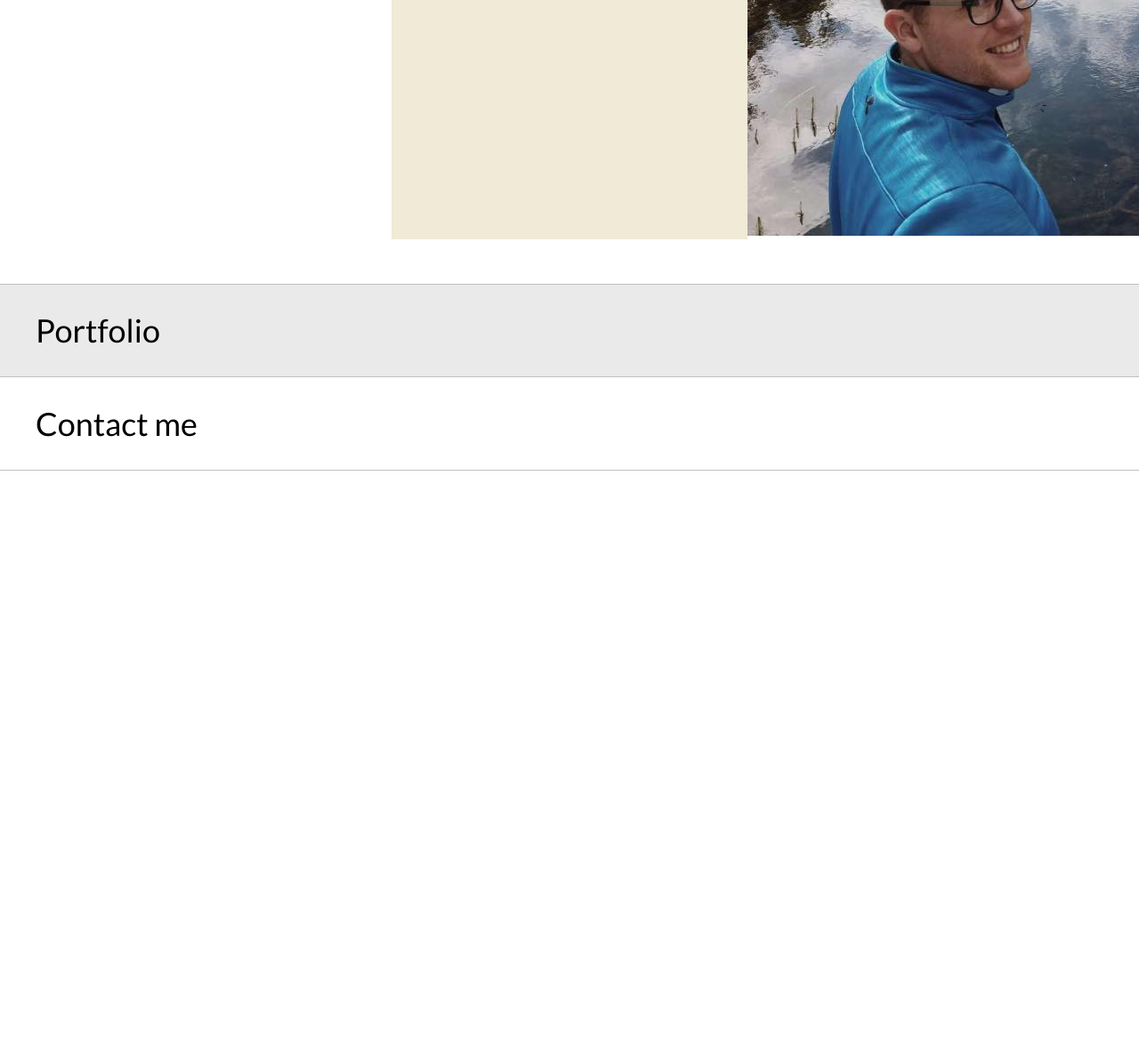
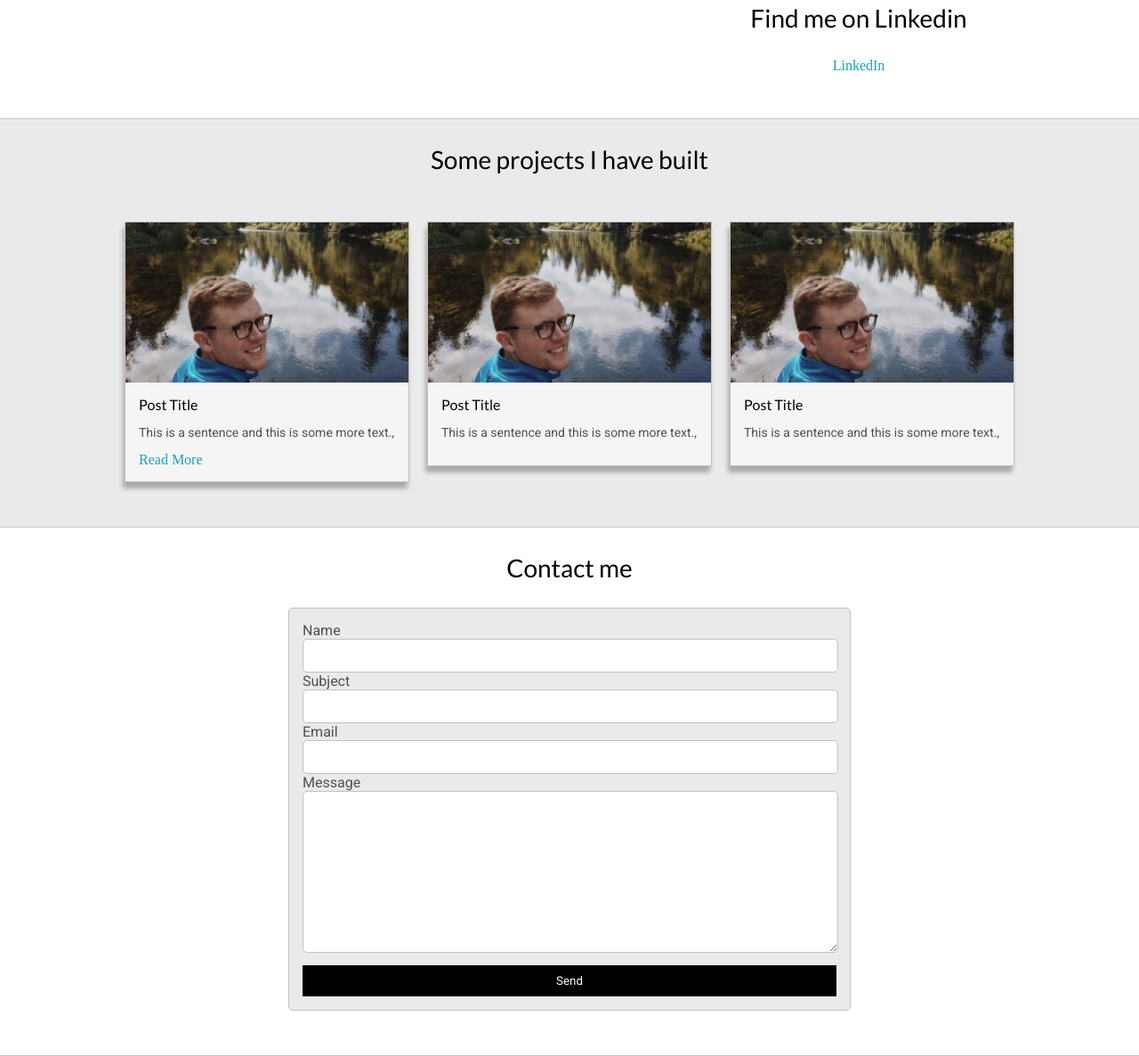
Before and after one commit to Brianconn71/my-portfolio, a plain HTML site: page index.html in a window 1280 px wide. Shown: the part 1302-2489 px from the top of the page at 89% size. Before the commit the page ends 1831 px from the top, so only its background shows below. Drawn offline with Linux system fonts and the light colour scheme.

Commit message:
added portfolio section

```diff
--- a/index.html
+++ b/index.html
@@ -61,7 +61,6 @@
                     <h4>More about me</h4>
                     <p>I am looking for a new and exciting challenge, something to inspire me and get me excited.</p>
                     <p>I love technology and I enjoy helping freelance clients to see their dreams turn into reality on the world wide web.</p>
-                </div>
                 <hr>
                 <h4>Skillset</h4>
                 <p>Fullstack developer with primary focus on Django and freelance experience in WordPress sites.<a href="Brian Connolly Curriculum Vitae.pdf" target="_blank">Download my Resume</a></p>
@@ -83,9 +82,11 @@
                         <li>WordPress</li>
                     </ul>
                 </div>
+            </div>
                 <div class="social-links">
                     <img id="social-img" src="images/My profile pic.jpg" alt="">
-                    <!-- 1:15:31 video -->
+                    <h3>Find me on Linkedin </h3>
+                    <a target="_blank" href="#">LinkedIn</a>
                 </div>
             </div>
         </div>
@@ -93,13 +94,54 @@
 
     <section class="s1">
         <div class="main-container">
-            <h2>Portfolio</h2>
+            <h3 style="text-align: center">Some projects I have built</h3>
+            <div class="post-wrapper">
+                <div>
+                    <div class="post">
+                        <img class="thumbnail" src="images/My profile pic.jpg" alt="">
+                        <div class="post-preview">
+                            <h6 class="post-title">Post Title</h6>
+                            <p class="post-intro">This is a sentence and this is some more text.,</p>
+                            <a href="">Read More</a>
+                        </div>
+                    </div>
+                </div>
+                <div class="">
+                    <div class="post">
+                        <img class="thumbnail" src="images/My profile pic.jpg" alt="">
+                        <div class="post-preview">
+                            <h6 class="post-title">Post Title</h6>
+                            <p class="post-intro">This is a sentence and this is some more text.,</p>
+                        </div>
+                    </div>
+                </div>
+                <div class="">
+                    <div class="post">
+                        <img class="thumbnail" src="images/My profile pic.jpg" alt="">
+                        <div class="post-preview">
+                            <h6 class="post-title">Post Title</h6>
+                            <p class="post-intro">This is a sentence and this is some more text.,</p>
+                        </div>
+                    </div>
+                </div>
+            </div>
         </div>
     </section>
 
     <section class="s2">
         <div class="main-container">
-            <h2>Contact me</h2>
+            <h3 style="text-align: center">Contact me</h3>
+            <form action="" id="contact-form">
+                <label for="name">Name</label>
+                <input type="text" name="name" class="input-field">
+                <label for="subject">Subject</label>
+                <input type="text" name="subject" class="input-field">
+                <label for="email">Email</label>
+                <input type="text" name="email" class="input-field">
+                <label for="message">Message</label>
+                <textarea name="message" id="" cols="30" rows="10" class="input-field"></textarea>
+                <input id="submit-btn" type="submit" value="Send">
+            </form>
         </div>
     </section>
 </body>
--- a/style.css
+++ b/style.css
@@ -9,6 +9,7 @@
     --themedotborder: #24292e;
     --previewBg: rgba(251, 249, 243, 0.8);
     --previewShadow: #f0ead6;
+    --buttonColor: black;
 }
 
 html, body{
@@ -230,11 +231,82 @@ h6{
     display: grid;
     grid-template-columns: repeat(auto-fit, minmax(320px, 1fr));
     padding: 50px 0;
+    gap: 100px;
 }
 #skills{
     display: flex;
     justify-content: space-evenly;
     background-color: var(--previewShadow);
+}
+.social-links{
+    display: grid;
+    align-content: center;
+    text-align: center;
+}
+#social-img{
+    width: 100%;
+}
+
+.post-wrapper{
+    display: grid;
+    grid-template-columns: repeat(auto-fit, 320px);
+    gap: 20px;
+    justify-content: center;
+    padding: 25px 0 50px 0;
+}
+.post{
+    border: 1px solid var(--borderColor);
+    box-shadow: -2px 7px 5px 0px rgba(0,0,0,0.28);
+    -webkit-box-shadow: -2px 7px 5px 0px rgba(0,0,0,0.28);
+    -moz-box-shadow: -2px 7px 5px 0px rgba(0,0,0,0.28);
+}
+.thumbnail{
+    display: block;
+    width: 100%;
+    height: 180px;
+    object-fit: cover;
+}
+.post-preview{
+    background-color: whitesmoke;
+    padding: 15px;
+
+}
+.post-title{
+    color: black;
+    margin: 0;
+}
+.post-intro{
+    color: #4b5156;
+    font-size: 14px;
+}
+
+#contact-form{
+    display: block;
+    max-width: 600px;
+    margin: 0 auto;
+    border: 1px solid var(--borderColor);
+    padding: 15px;
+    border-radius: 5px;
+    background-color: var(--mainColor);
+    margin-bottom: 50px;
+}
+.input-field{
+    width: 100%;
+    padding: 10px 0;
+    background-color: var(--secondaryColor);
+    border-radius: 5px;
+    border: 1px solid var(--borderColor);
+    font-size: 14px;
+}
+/* 1:33:00 in video!!!  */
+
+#submit-btn{
+    margin-top: 10px;
+    width: 100%;
+    padding: 10px 0;
+    color: #fff;
+    background-color: var(--buttonColor);
+    border: none;
 }
 
 @media screen and (max-width: 1200px){
```
